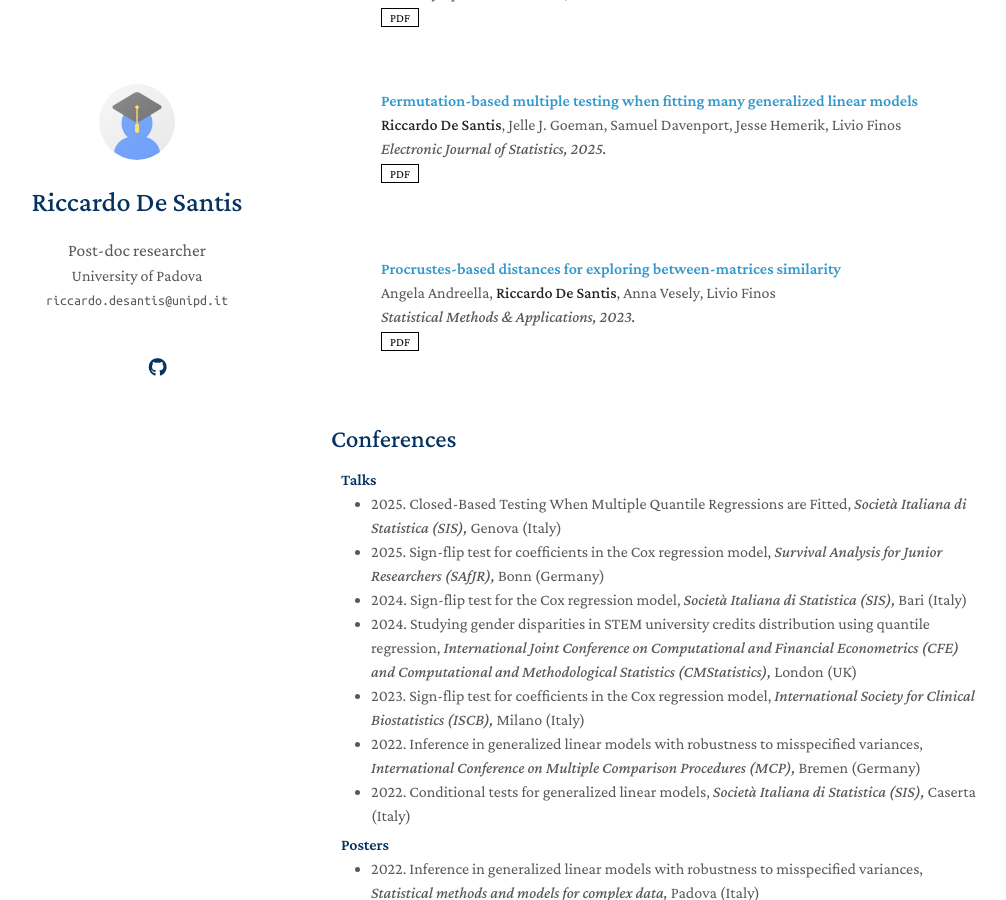
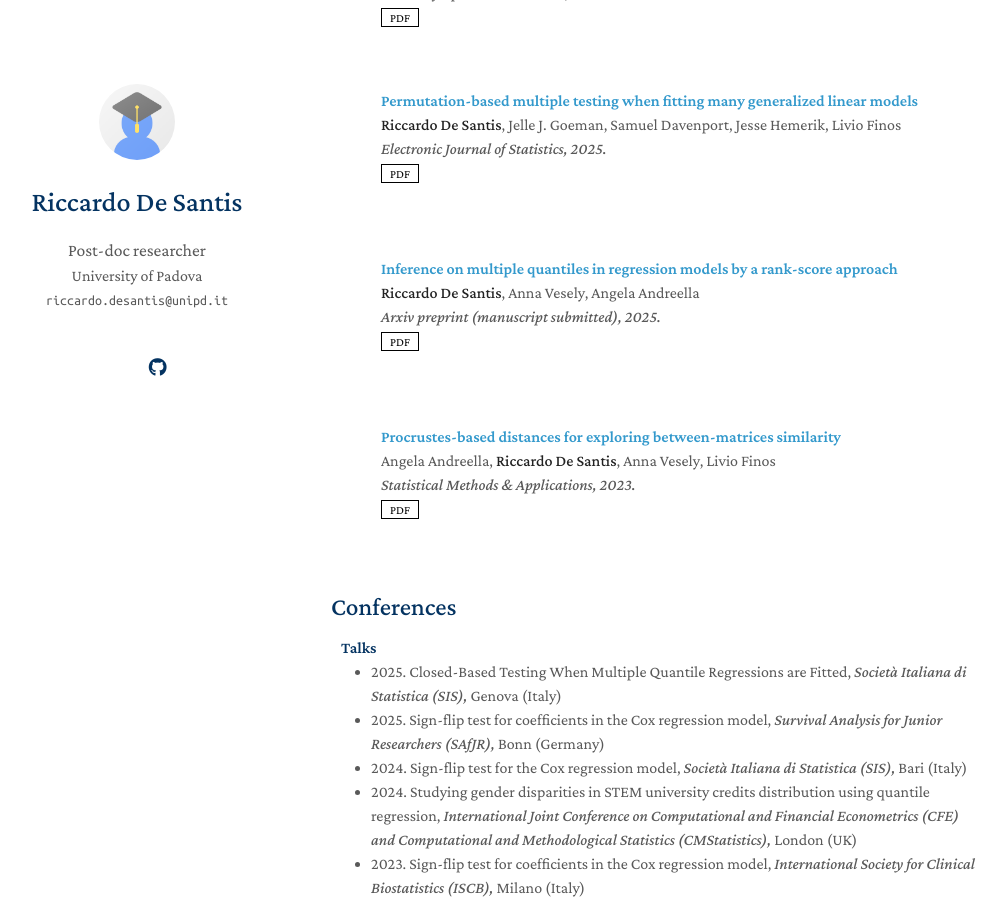
Before and after one commit to Rickdesa/rickdesa.github.io, a Jekyll site: the page built from index.md, in a window 1280 px wide and 900 px high, scrolled down 851 px. Shown: the whole window, without its empty margins (139-1145 px from the left). Built offline with Jekyll 4.4.1, drawn with Linux system fonts in a browser that asks for light colours; a style sheet for code colours, icons or effects is not loaded; our own code applies the rules of GitHub Pages for plain Markdown files.

Commit message:
Update publications.yml

```diff
--- a/_data/publications.yml
+++ b/_data/publications.yml
@@ -4,8 +4,8 @@ main:
     authors: <strong>Riccardo De Santis</strong>, Jelle J. Goeman, Samuel Davenport, Jesse Hemerik, Livio Finos
     conference: Journal of the American Statistical Association, 2025.
     pdf: https://www.tandfonline.com/doi/full/10.1080/01621459.2025.2491775
-    # code: https://github.com/yaoyao-liu/class-incremental-learning/tree/main/mnemonics-training
-    # page: https://class-il.mpi-inf.mpg.de/mnemonics/
+    R package Cran: https://cran.r-project.org/web/packages/flipscores/index.html
+    R package Github: https://livioivil.github.io/flipscores/
     # bibtex: https://class-il.mpi-inf.mpg.de/mnemonics/
     # notes: Oral Presentation
     # image: ./assets/img/teaser_example.png
@@ -33,6 +33,17 @@ main:
     # image: ./assets/img/teaser_example.png
 
 
+  - title: "Inference on multiple quantiles in regression models by a rank-score approach"
+    authors: <strong>Riccardo De Santis</strong>, Anna Vesely, Angela Andreella
+    conference: Arxiv preprint (manuscript submitted), 2025.
+    pdf: https://arxiv.org/abs/2511.07999
+    # code: https://github.com/yaoyao-liu/class-incremental-learning/tree/main/mnemonics-training
+    # page: https://class-il.mpi-inf.mpg.de/mnemonics/
+    # bibtex: https://class-il.mpi-inf.mpg.de/mnemonics/
+    # notes: Oral Presentation
+    # image: ./assets/img/teaser_example.png
+
+
   - title: Procrustes-based distances for exploring between-matrices similarity
     authors: Angela Andreella, <strong>Riccardo De Santis</strong>, Anna Vesely, Livio Finos
     # conference_short: MICCAI
```
